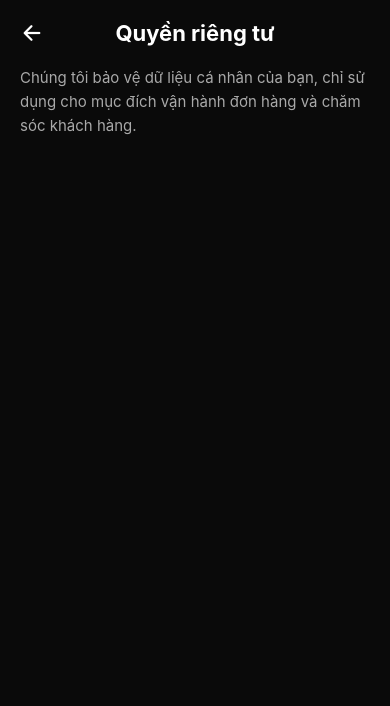
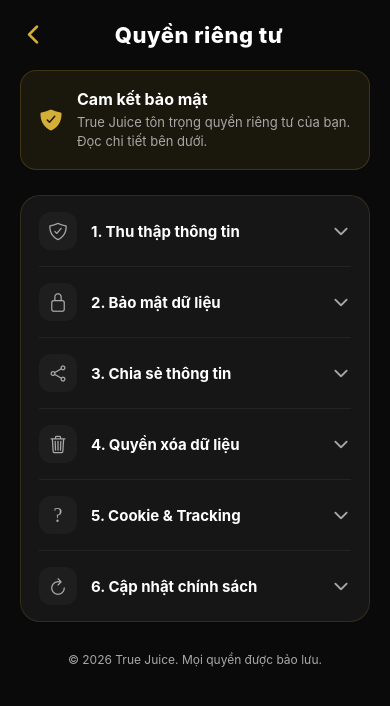
Before and after one commit to Nhantoetsocute/QLDU, a React Native app: screen /Privacy in a window 390 px wide. Shown: the top 706 px of the page. Built offline with nearby package versions, Linux system fonts and the light colour scheme.

Commit message:
feat: privacy, thêm 6 mục chính sách accordion expand/collapse

```diff
--- a/src/screens/PrivacyScreen.js
+++ b/src/screens/PrivacyScreen.js
@@ -1,33 +1,213 @@
-import React from 'react';
-import { View, Text, StyleSheet, TouchableOpacity, StatusBar, ScrollView } from 'react-native';
+import React, { useState } from 'react';
+import {
+  View,
+  Text,
+  StyleSheet,
+  TouchableOpacity,
+  StatusBar,
+  ScrollView,
+  Animated,
+  LayoutAnimation,
+  Platform,
+  UIManager,
+} from 'react-native';
 import { SafeAreaView } from 'react-native-safe-area-context';
 import { Ionicons } from '@expo/vector-icons';
 import { useAppTheme } from '../theme/ThemeContext';
 
+if (Platform.OS === 'android' && UIManager.setLayoutAnimationEnabledExperimental) {
+  UIManager.setLayoutAnimationEnabledExperimental(true);
+}
+
+const privacySections = [
+  {
+    icon: 'shield-checkmark-outline',
+    title: '1. Thu thập thông tin',
+    content: 'True Juice thu thập các thông tin cá nhân sau khi bạn đăng ký tài khoản:\n\n• Họ và tên\n• Địa chỉ email\n• Số điện thoại\n• Địa chỉ giao hàng\n\nChúng tôi chỉ thu thập những thông tin cần thiết để xử lý đơn hàng và cung cấp dịch vụ khách hàng tốt nhất.',
+  },
+  {
+    icon: 'lock-closed-outline',
+    title: '2. Bảo mật dữ liệu',
+    content: 'Dữ liệu cá nhân của bạn được bảo vệ bằng các biện pháp an ninh sau:\n\n• Mã hóa mật khẩu bằng bcrypt (không lưu plaintext)\n• Kết nối SSL/TLS cho tất cả giao dịch\n• JWT Token xác thực phiên đăng nhập\n• Giới hạn quyền truy cập dữ liệu nội bộ\n\nChúng tôi cam kết không bao giờ chia sẻ mật khẩu hoặc thông tin thanh toán của bạn.',
+  },
+  {
+    icon: 'share-social-outline',
+    title: '3. Chia sẻ thông tin',
+    content: 'True Juice KHÔNG bao giờ bán hoặc chia sẻ thông tin cá nhân của bạn cho bên thứ ba, ngoại trừ:\n\n• Đối tác giao hàng (chỉ tên, SĐT và địa chỉ để giao đơn)\n• Cổng thanh toán VNPAY (theo yêu cầu giao dịch)\n• Cơ quan pháp luật (khi có yêu cầu hợp pháp)',
+  },
+  {
+    icon: 'trash-outline',
+    title: '4. Quyền xóa dữ liệu',
+    content: 'Bạn có quyền yêu cầu xóa toàn bộ dữ liệu cá nhân bất cứ lúc nào:\n\n• Liên hệ qua email: support@truejuice.vn\n• Gọi hotline: 1900 6868\n• Thời gian xử lý: 3–5 ngày làm việc\n\nSau khi xóa, tài khoản sẽ không thể khôi phục.',
+  },
+  {
+    icon: 'cookie-outline',
+    title: '5. Cookie & Tracking',
+    content: 'Ứng dụng True Juice sử dụng AsyncStorage (lưu trữ cục bộ) để:\n\n• Giữ phiên đăng nhập\n• Lưu cài đặt giao diện (sáng/tối)\n• Lưu giỏ hàng tạm thời\n\nChúng tôi KHÔNG sử dụng cookie theo dõi hành vi hoặc quảng cáo cá nhân hóa.',
+  },
+  {
+    icon: 'refresh-outline',
+    title: '6. Cập nhật chính sách',
+    content: 'Chính sách quyền riêng tư có thể được cập nhật theo thời gian. Khi có thay đổi quan trọng, chúng tôi sẽ:\n\n• Gửi thông báo qua email\n• Hiển thị popup trong ứng dụng\n• Cập nhật ngày có hiệu lực tại đây\n\nNgày cập nhật gần nhất: 01/04/2026',
+  },
+];
+
 const PrivacyScreen = ({ navigation }) => {
   const { isDarkMode, colors } = useAppTheme();
+  const [expandedIndex, setExpandedIndex] = useState(null);
+
+  const ui = {
+    bg: colors.background,
+    card: isDarkMode ? 'rgba(255,255,255,0.05)' : '#FFFFFF',
+    cardBorder: isDarkMode ? 'rgba(212,175,55,0.15)' : 'rgba(0,0,0,0.06)',
+    text: colors.text,
+    subText: colors.subText,
+    accent: colors.accent,
+    divider: isDarkMode ? 'rgba(255,255,255,0.06)' : 'rgba(0,0,0,0.04)',
+  };
+
+  const toggleSection = (index) => {
+    LayoutAnimation.configureNext(LayoutAnimation.Presets.easeInEaseOut);
+    setExpandedIndex(expandedIndex === index ? null : index);
+  };
+
   return (
-    <SafeAreaView style={[styles.container, { backgroundColor: colors.background }]}>
+    <SafeAreaView style={[styles.container, { backgroundColor: ui.bg }]}>
       <StatusBar barStyle={isDarkMode ? 'light-content' : 'dark-content'} />
+
       <View style={styles.header}>
-        <TouchableOpacity onPress={() => navigation.goBack()}>
-          <Ionicons name="arrow-back" size={24} color={colors.text} />
+        <TouchableOpacity onPress={() => navigation.goBack()} style={styles.backBtn}>
+          <Ionicons name="chevron-back" size={28} color={ui.accent} />
         </TouchableOpacity>
-        <Text style={[styles.title, { color: colors.text }]}>Quyền riêng tư</Text>
-        <View style={{ width: 24 }} />
+        <Text style={[styles.headerTitle, { color: ui.text }]}>Quyền riêng tư</Text>
+        <View style={{ width: 28 }} />
       </View>
-      <ScrollView>
-        <Text style={[styles.text, { color: colors.subText }]}>Chúng tôi bảo vệ dữ liệu cá nhân của bạn, chỉ sử dụng cho mục đích vận hành đơn hàng và chăm sóc khách hàng.</Text>
+
+      <ScrollView
+        showsVerticalScrollIndicator={false}
+        contentContainerStyle={styles.scrollContent}
+      >
+        {/* INTRO */}
+        <View style={[styles.introCard, { backgroundColor: 'rgba(212,175,55,0.08)', borderColor: 'rgba(212,175,55,0.2)' }]}>
+          <Ionicons name="shield-checkmark" size={24} color={ui.accent} />
+          <View style={styles.introTextContainer}>
+            <Text style={[styles.introTitle, { color: ui.text }]}>Cam kết bảo mật</Text>
+            <Text style={[styles.introDesc, { color: ui.subText }]}>
+              True Juice tôn trọng quyền riêng tư của bạn. Đọc chi tiết bên dưới.
+            </Text>
+          </View>
+        </View>
+
+        {/* SECTIONS */}
+        <View style={[styles.sectionsCard, { backgroundColor: ui.card, borderColor: ui.cardBorder }]}>
+          {privacySections.map((section, index) => {
+            const isExpanded = expandedIndex === index;
+            return (
+              <View key={index}>
+                <TouchableOpacity
+                  style={styles.sectionHeader}
+                  onPress={() => toggleSection(index)}
+                  activeOpacity={0.7}
+                >
+                  <View style={styles.sectionLeft}>
+                    <View style={[styles.iconBox, { backgroundColor: isExpanded ? 'rgba(212,175,55,0.15)' : 'rgba(128,128,128,0.08)' }]}>
+                      <Ionicons name={section.icon} size={20} color={isExpanded ? ui.accent : ui.subText} />
+                    </View>
+                    <Text style={[styles.sectionTitle, { color: isExpanded ? ui.accent : ui.text }]}>
+                      {section.title}
+                    </Text>
+                  </View>
+                  <Ionicons
+                    name={isExpanded ? 'chevron-up' : 'chevron-down'}
+                    size={20}
+                    color={ui.subText}
+                  />
+                </TouchableOpacity>
+
+                {isExpanded && (
+                  <View style={[styles.sectionContent, { borderTopColor: ui.divider }]}>
+                    <Text style={[styles.sectionText, { color: ui.subText }]}>{section.content}</Text>
+                  </View>
+                )}
+
+                {index < privacySections.length - 1 && (
+                  <View style={[styles.divider, { backgroundColor: ui.divider }]} />
+                )}
+              </View>
+            );
+          })}
+        </View>
+
+        <Text style={[styles.footerText, { color: ui.subText }]}>
+          © 2026 True Juice. Mọi quyền được bảo lưu.
+        </Text>
       </ScrollView>
     </SafeAreaView>
   );
 };
 
 const styles = StyleSheet.create({
-  container: { flex: 1, padding: 20 },
-  header: { flexDirection: 'row', alignItems: 'center', justifyContent: 'space-between', marginBottom: 20 },
-  title: { fontSize: 22, fontWeight: '700' },
-  text: { fontSize: 15, lineHeight: 24 },
+  container: { flex: 1 },
+  header: {
+    flexDirection: 'row',
+    alignItems: 'center',
+    justifyContent: 'space-between',
+    paddingHorizontal: 15,
+    paddingVertical: 15,
+  },
+  backBtn: { padding: 4 },
+  headerTitle: { fontSize: 22, fontWeight: '800', letterSpacing: 0.5 },
+  scrollContent: { paddingHorizontal: 20, paddingBottom: 40 },
+
+  // Intro
+  introCard: {
+    flexDirection: 'row',
+    alignItems: 'center',
+    padding: 18,
+    borderRadius: 16,
+    borderWidth: 1,
+    marginBottom: 25,
+  },
+  introTextContainer: { flex: 1, marginLeft: 14 },
+  introTitle: { fontSize: 16, fontWeight: '700', marginBottom: 4 },
+  introDesc: { fontSize: 13, lineHeight: 19 },
+
+  // Sections
+  sectionsCard: {
+    borderRadius: 20,
+    borderWidth: 1,
+    overflow: 'hidden',
+    marginBottom: 25,
+  },
+  sectionHeader: {
+    flexDirection: 'row',
+    alignItems: 'center',
+    justifyContent: 'space-between',
+    paddingVertical: 16,
+    paddingHorizontal: 18,
+  },
+  sectionLeft: { flexDirection: 'row', alignItems: 'center', flex: 1 },
+  sectionTitle: { fontSize: 15, fontWeight: '700', flex: 1 },
+  sectionContent: {
+    paddingHorizontal: 18,
+    paddingBottom: 18,
+    borderTopWidth: 1,
+    paddingTop: 12,
+    marginHorizontal: 18,
+  },
+  sectionText: { fontSize: 14, lineHeight: 22 },
+
+  iconBox: {
+    width: 38,
+    height: 38,
+    borderRadius: 12,
+    justifyContent: 'center',
+    alignItems: 'center',
+    marginRight: 14,
+  },
+  divider: { height: 1, marginHorizontal: 18 },
+
+  footerText: { fontSize: 12, textAlign: 'center', marginTop: 5 },
 });
 
 export default PrivacyScreen;
```
